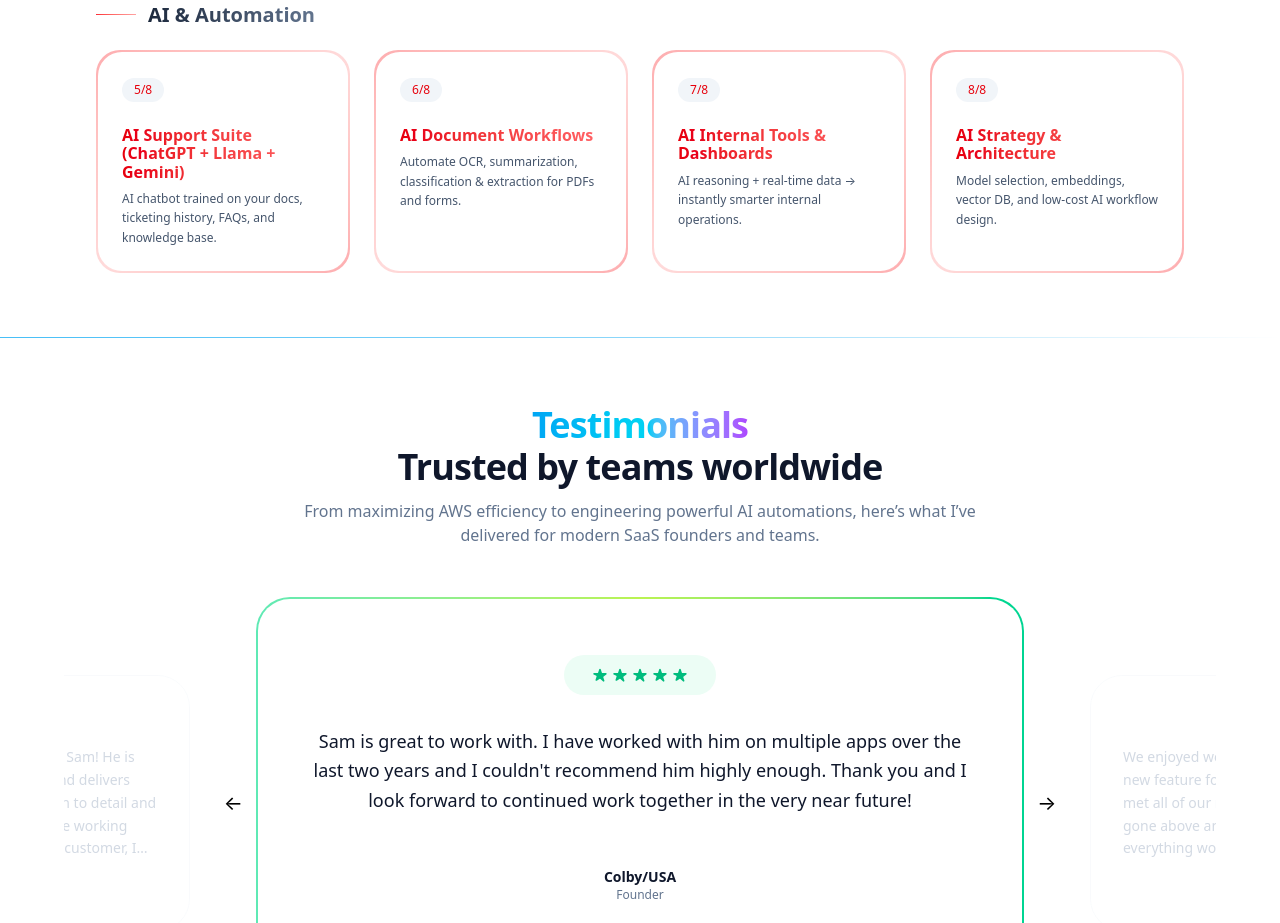
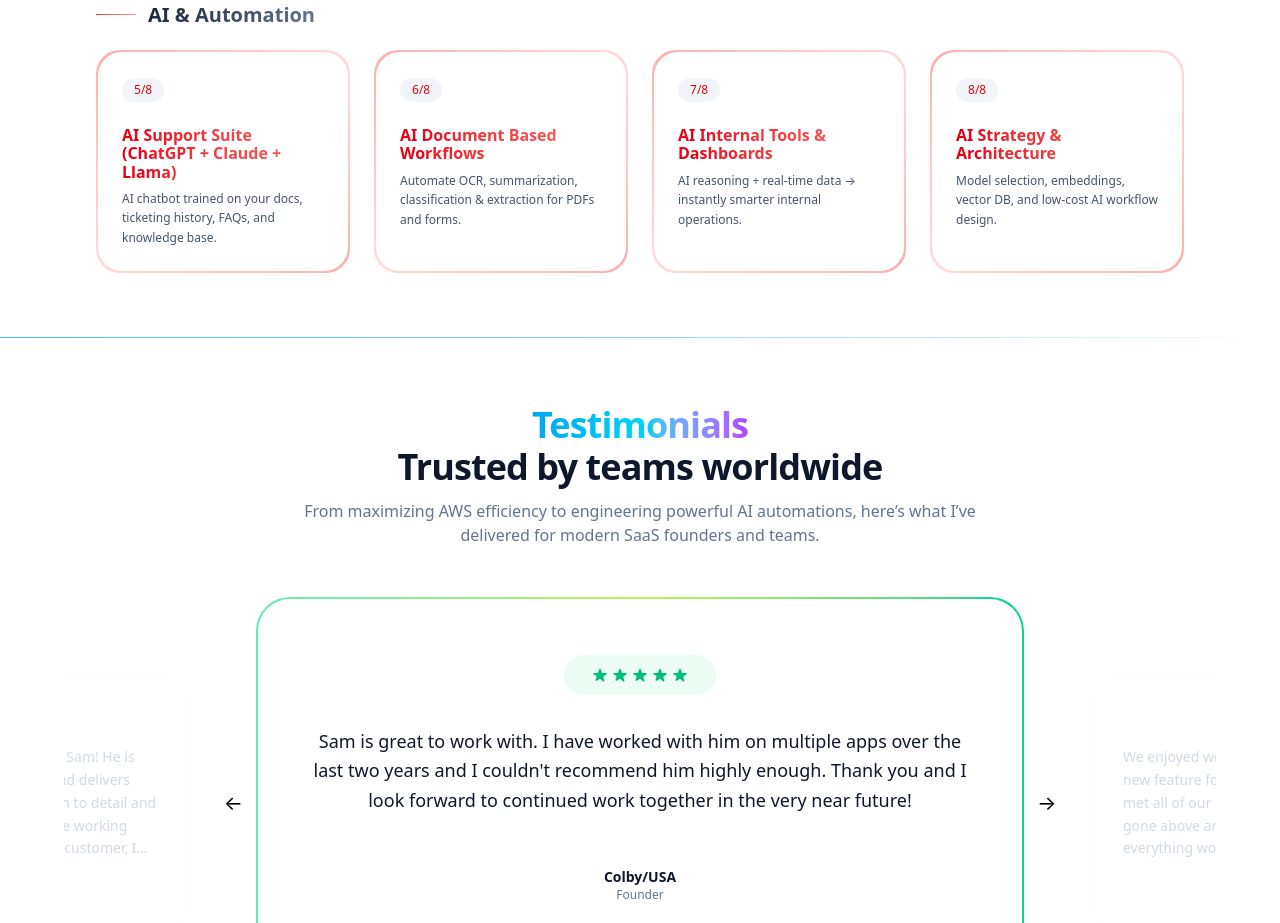
Before and after one commit to opmtwo/opmtwo-website, a Next.js app: page /home in a window 1280 px wide. Shown: the part 3100-4023 px from the top of the page. Built offline with nearby package versions, Linux system fonts and the light colour scheme; a web font is replaced by a local one.

Commit message:
Updated ServicesShowcase - updated ServiceItem

```diff
--- a/components/ServicesShowcase.tsx
+++ b/components/ServicesShowcase.tsx
@@ -47,14 +47,14 @@ const services: ServiceItem[] = [
 	{
 		id: 5,
 		total: 8,
-		title: 'AI Support Suite (ChatGPT + Llama + Gemini)',
+		title: 'AI Support Suite (ChatGPT + Claude + Llama)',
 		description: 'AI chatbot trained on your docs, ticketing history, FAQs, and knowledge base.',
 		category: 'AI & Automation',
 	},
 	{
 		id: 6,
 		total: 8,
-		title: 'AI Document Workflows',
+		title: 'AI Document Based Workflows',
 		description: 'Automate OCR, summarization, classification & extraction for PDFs and forms.',
 		category: 'AI & Automation',
 	},
```
